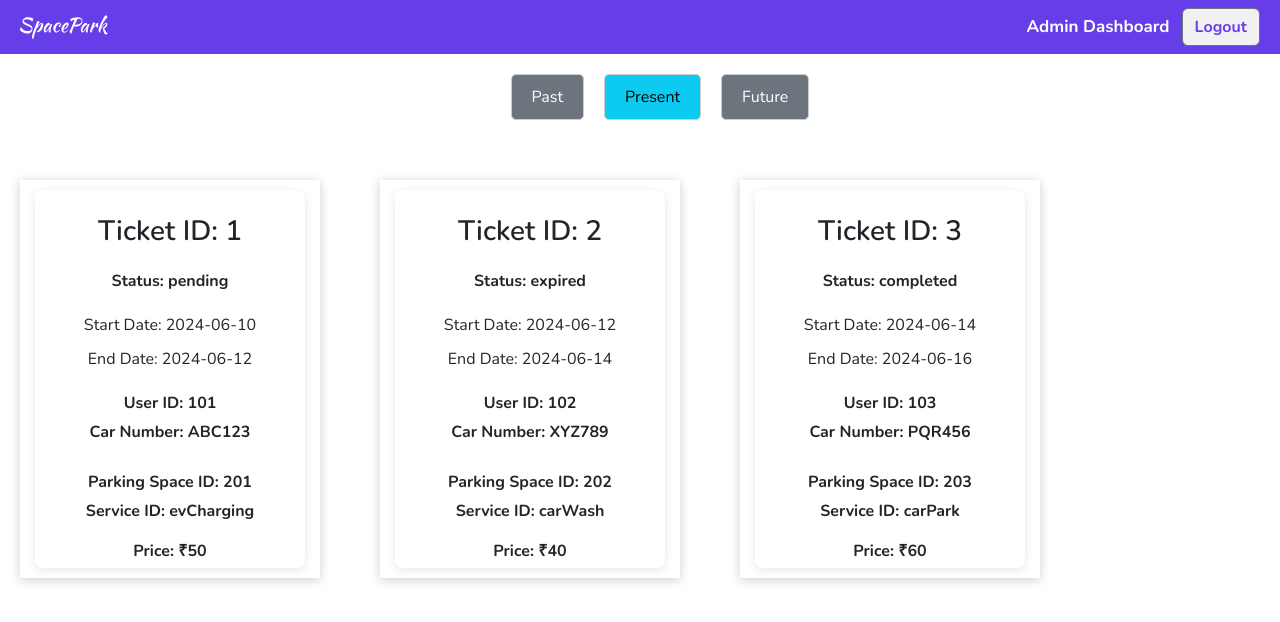
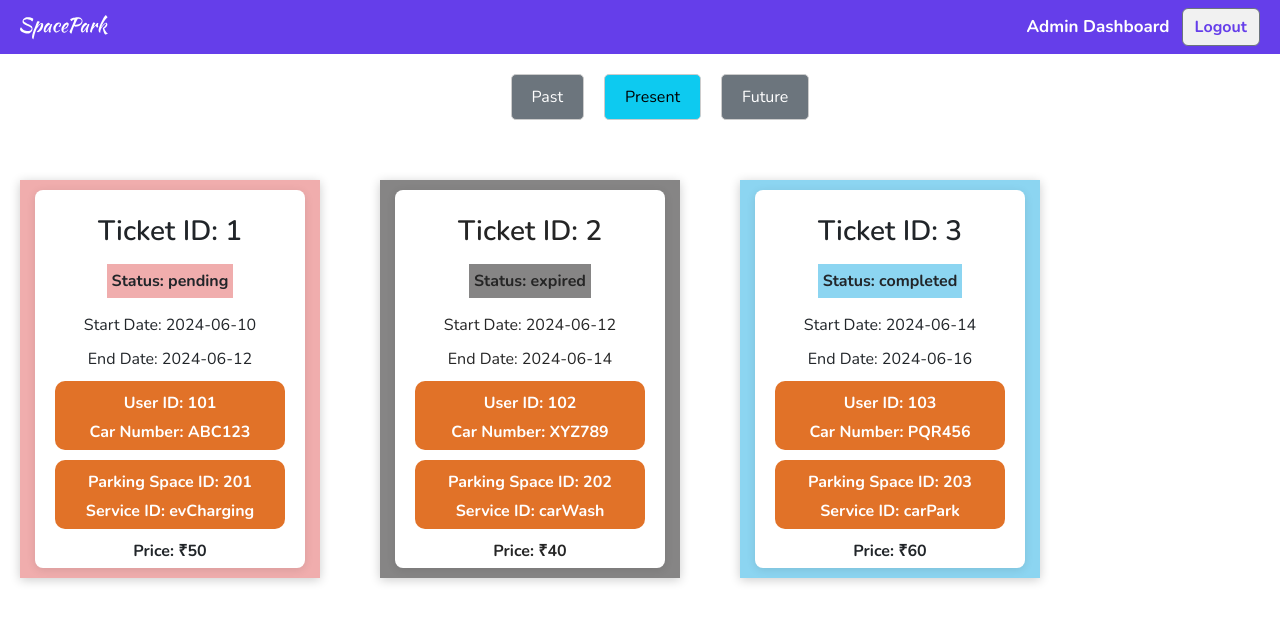
Before and after one commit to pesto-students/frontend-repo-spacepark, a React (Create React App) app: page /tickets in a window 1280 px wide. Shown: the top 622 px of the page. Built offline with nearby package versions, Linux system fonts and the light colour scheme; no server answers; sample sign-in values are in the browser's storage.

Commit message:
added colours for tkt

```diff
--- a/src/components/TicketsScreen/TicketCard.scss
+++ b/src/components/TicketsScreen/TicketCard.scss
@@ -6,41 +6,41 @@
   display: flex;
   align-items: center;
   justify-content: center;
-  // background-color: #fff;
+  background-color: #fff;
   box-shadow: 0 2px 10px rgba(0, 0, 0, 0.2);
   overflow: pretty; /* Ensure pseudo-elements are visible */
 }
 
 .info {
-  // color: white;
+  color: white;
   font-weight: bolder;
-  // background-color: #724bf1;
+  background-color: #724bf1;
   border-radius: 10px;
   padding: 5px;
   padding-bottom: 1px;
   margin: 5px;
   width: 100%;
-  //   background: linear-gradient(135deg, #f3f3f3 25%, #df6717ec 75%);
+  background: #df6717ec;
 }
 
-// .timings {
-//   width: 100%;
-//   display: flex;
-//   flex-direction: row;
-//   justify-content: space-between;
-// }
+.timings {
+  width: 100%;
+  display: flex;
+  flex-direction: row;
+  justify-content: space-between;
+}
 
-// .timings p {
-//   // background-color: rgb(188, 231, 205);
-//   padding: 10px;
-//   margin: 0 10px;
-// }
+.timings p {
+  // background-color: rgb(188, 231, 205);
+  padding: 10px;
+  margin: 0 10px;
+}
 
 .active {
-  // background-color: rgb(183, 241, 183);
+  background-color: rgb(183, 241, 183);
 }
 .pending {
-  // background-color: rgb(240, 173, 173);
+  background-color: rgb(240, 173, 173);
 }
 
 .status {
@@ -49,11 +49,11 @@
   padding: 5px;
 }
 .expired {
-  // background-color: rgb(134, 133, 133);
+  background-color: rgb(134, 133, 133);
   color: rgb(37, 37, 37);
 }
 .completed {
-  // background-color: rgb(140, 213, 241);
+  background-color: rgb(140, 213, 241);
 }
 
 .ticket-content {
@@ -68,7 +68,7 @@
   z-index: 1;
   padding: 20px;
   border-radius: 8px; /* Optional: adds rounded corners */
-  // background: white;
+  background: white;
   box-shadow: 0 2px 10px rgba(0, 0, 0, 0.1);
   position: relative;
 }
```
